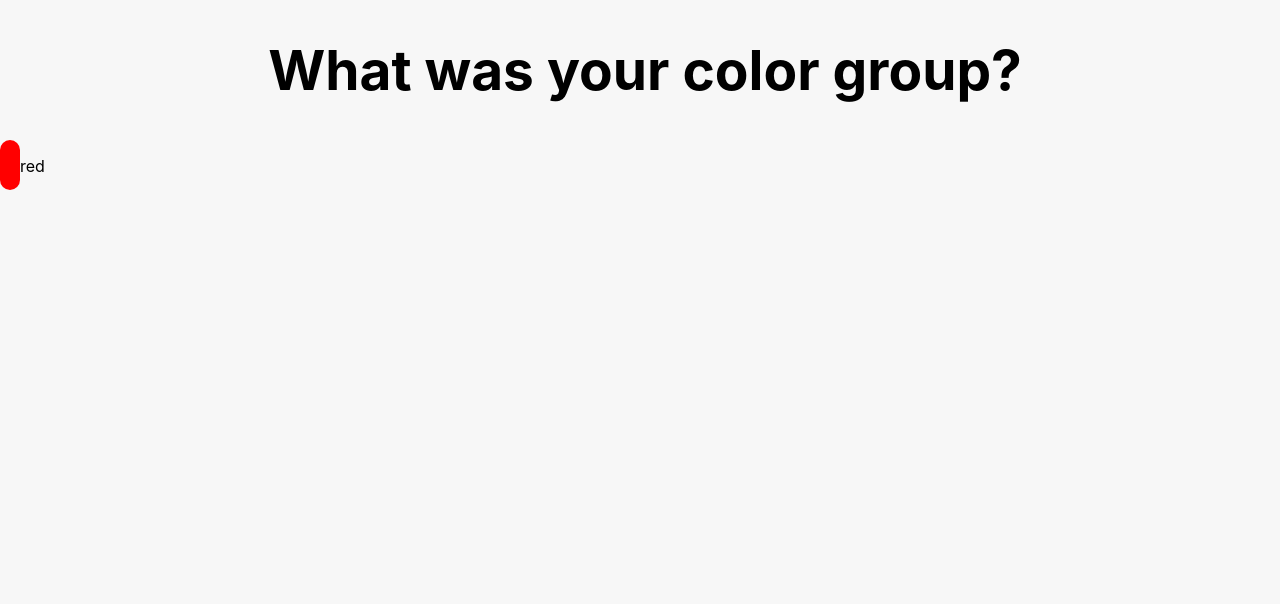
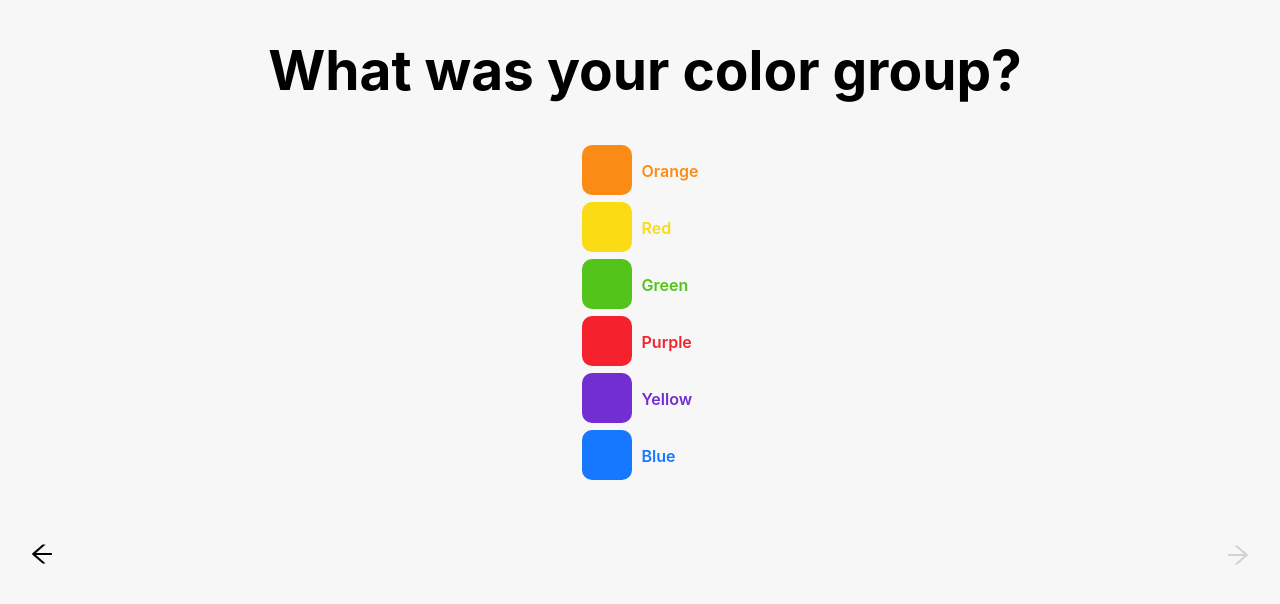
Before and after one commit to Keykon78/MarzoMap, a React (Create React App) app: page /Add in a window 1280 px wide. Shown: the top 604 px of the page. Built offline with nearby package versions, Linux system fonts and the light colour scheme.

Commit message:
added User Class to temp store User Data

```diff
--- a/src/components/ColorButton.tsx
+++ b/src/components/ColorButton.tsx
@@ -2,24 +2,28 @@
 import React, { useRef, useEffect } from "react"
 import { motion } from "framer-motion";
 
-const ColorButton= (props:{color:string}) => {
+const ColorButton= (props:{color:{name:string,hexcode:string}}) => {
 
       return (
-    <div style={{display:"flex"}}>
+    <div style={{display:"flex", marginTop:5}}>
 
         <motion.div
         initial ={{scale:0}}
+        onClick={() => {}}
         animate={{scale:1}}
         transition={{duration:1, delay:1.2}}
-        style={{borderRadius:30, width:20, height:50, backgroundColor:props.color}}>
+        style={{borderRadius:10, width:50, height:50, backgroundColor:props.color.hexcode}}>
 
         </motion.div>
 
         <motion.p
         initial ={{opacity:0}}
         animate={{opacity:1}}
-        transition={{duration:1, delay:1}}>
-            {props.color}
+        transition={{duration:1, delay:1}}
+        style={{color: props.color.hexcode, marginLeft:10, fontWeight:600}}
+        >
+            {props.color.name}
+
         </motion.p>
     </div>
 
--- a/src/pages/Add.tsx
+++ b/src/pages/Add.tsx
@@ -1,11 +1,17 @@
 import React, { useEffect, useState } from 'react';
 import {delay, motion} from 'framer-motion'
-import TextAnim from '../components/TextAnim';
 import ColorButton from '../components/ColorButton';
+import { Link } from 'react-router-dom';
+import { ArrowLeftOutlined, ArrowRightOutlined } from '@ant-design/icons';
 
 const Add = () => {
+    const hexColors = ['#fa8c16','#fadb14','#52c41a',"#f5222d", "#722ed1","#1677ff"];
+    const nameColors = ['Orange','Red','Green',"Purple", "Yellow","Blue"];
+    const ColorButtons = []
 
-
+    for (let i = 0; i < hexColors.length; i++){
+        ColorButtons.push(<ColorButton color={{name:nameColors[i], hexcode:hexColors[i]}}/>)
+    }
     return (
 
         <motion.div
@@ -16,7 +22,15 @@ const Add = () => {
         style={{position:'absolute',display:"flex",flexDirection: "column", width:"100%", height: "100%", backgroundColor: "#f7f7f7"}}>
         <h1 style={{fontSize:55, marginLeft:10, alignSelf:"center"}}>What was your color group?</h1>
 
-        <ColorButton color='red'/>
+        <div style={{alignSelf:"center"}}>
+        {ColorButtons}
+        </div>
+
+        <div style={{display:"flex",flexDirection:"row", marginLeft:30, marginRight:30,marginTop:60, justifyContent:"space-between"}}>
+            <Link to={"/"}><ArrowLeftOutlined style={{fontSize:24, color:"black"}}/></Link>
+            <ArrowRightOutlined  style={{fontSize:24, color:"lightgrey", alignSelf:"flex-end"}}/>
+        </div>
+
         </motion.div>
     );
 
--- a/src/pages/Home.tsx
+++ b/src/pages/Home.tsx
@@ -17,7 +17,7 @@ return(
     transition={{duration:1}}
         style={{display:"flex",flexDirection:"column", position:"absolute", height:"100%", width:"100%", backgroundColor:"red"}}>
 
-    <MapComponent primaryColor={props.primaryColor}/>
+   {/* <MapComponent primaryColor={props.primaryColor}/> */}
     <div
 
         style={{display:"flex",flexDirection:"column", position:"absolute", height:"100%", width:"100%", backgroundColor:"rgba(0,0,0,0.2)",}}>
```
Also changed, not shown: src/components/CursorBlinker.tsx (deleted, +0 -26 lines), src/components/TextAnim.tsx (deleted, +0 -30 lines), src/components/User.tsx (added, +18 -0 lines).
